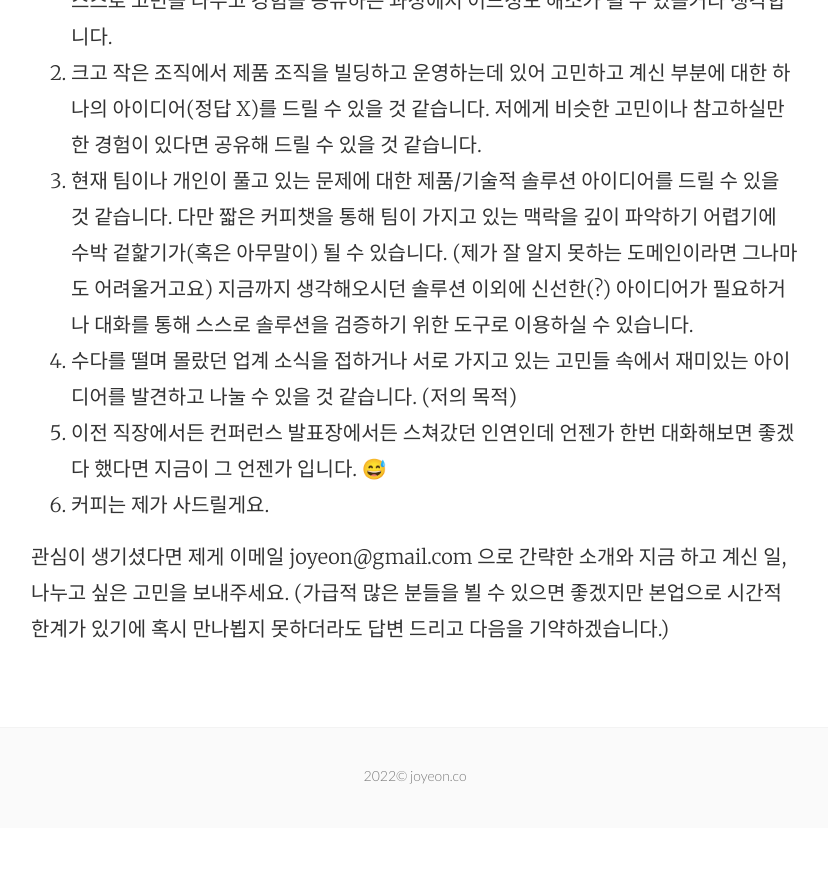
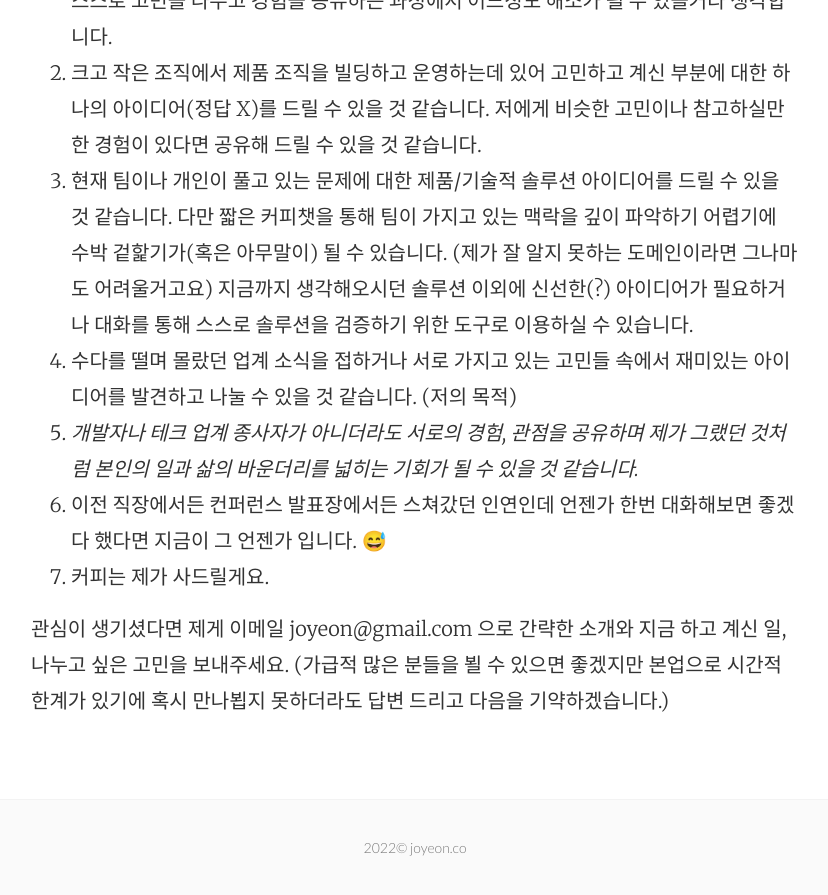
Before and after one commit to joyeon/joyeon.github.io, a Jekyll site: the page built from _posts/2024-06-18-coffee-chat-proposal.md, in a window 1280 px wide and 900 px high, scrolled down 1466 px. Shown: the top 895 px of the window, without its empty margins (225-1053 px from the left). Built offline with Jekyll 4.4.1, drawn with Linux system fonts in a browser that asks for light colours; before the commit the page ends 2294 px from its top, so only the background shows below that.

Commit message:
Update 2024-06-18-coffee-chat-proposal.md

```diff
--- a/_posts/2024-06-18-coffee-chat-proposal.md
+++ b/_posts/2024-06-18-coffee-chat-proposal.md
@@ -22,7 +22,8 @@ title:  "커피챗 제안"
 2. 크고 작은 조직에서 제품 조직을 빌딩하고 운영하는데 있어 고민하고 계신 부분에 대한 하나의 아이디어(정답 X)를 드릴 수 있을 것 같습니다. 저에게 비슷한 고민이나 참고하실만한 경험이 있다면 공유해 드릴 수 있을 것 같습니다.
 3. 현재 팀이나 개인이 풀고 있는 문제에 대한 제품/기술적 솔루션 아이디어를 드릴 수 있을 것 같습니다. 다만 짧은 커피챗을 통해 팀이 가지고 있는 맥락을 깊이 파악하기 어렵기에 수박 겉핥기가(혹은 아무말이) 될 수 있습니다. (제가 잘 알지 못하는 도메인이라면 그나마도 어려울거고요) 지금까지 생각해오시던 솔루션 이외에 신선한(?) 아이디어가 필요하거나 대화를 통해 스스로 솔루션을 검증하기 위한 도구로 이용하실 수 있습니다.
 4. 수다를 떨며 몰랐던 업계 소식을 접하거나 서로 가지고 있는 고민들 속에서 재미있는 아이디어를 발견하고 나눌 수 있을 것 같습니다. (저의 목적)
-5. 이전 직장에서든 컨퍼런스 발표장에서든 스쳐갔던 인연인데 언젠가 한번 대화해보면 좋겠다 했다면 지금이 그 언젠가 입니다. 😅
-6. 커피는 제가 사드릴게요.
+5. *개발자나 테크 업계 종사자가 아니더라도 서로의 경험, 관점을 공유하며 제가 그랬던 것처럼 본인의 일과 삶의 바운더리를 넓히는 기회가 될 수 있을 것 같습니다.*
+6. 이전 직장에서든 컨퍼런스 발표장에서든 스쳐갔던 인연인데 언젠가 한번 대화해보면 좋겠다 했다면 지금이 그 언젠가 입니다. 😅
+7. 커피는 제가 사드릴게요.
 
 관심이 생기셨다면 제게 이메일 joyeon@gmail.com 으로 간략한 소개와 지금 하고 계신 일, 나누고 싶은 고민을 보내주세요. (가급적 많은 분들을 뵐 수 있으면 좋겠지만 본업으로 시간적 한계가 있기에 혹시 만나뵙지 못하더라도 답변 드리고 다음을 기약하겠습니다.)
```
